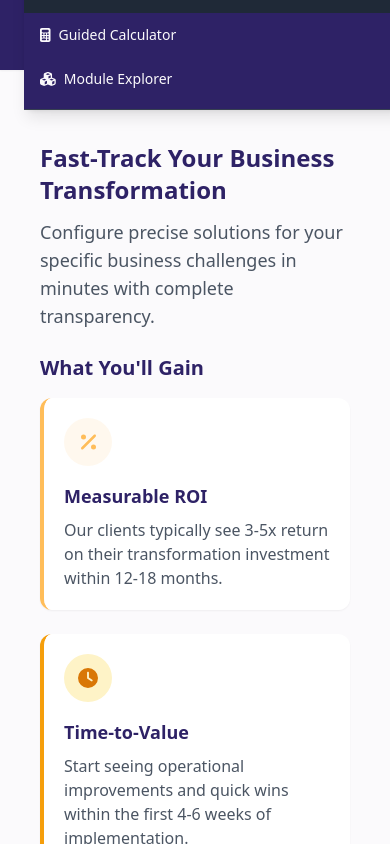
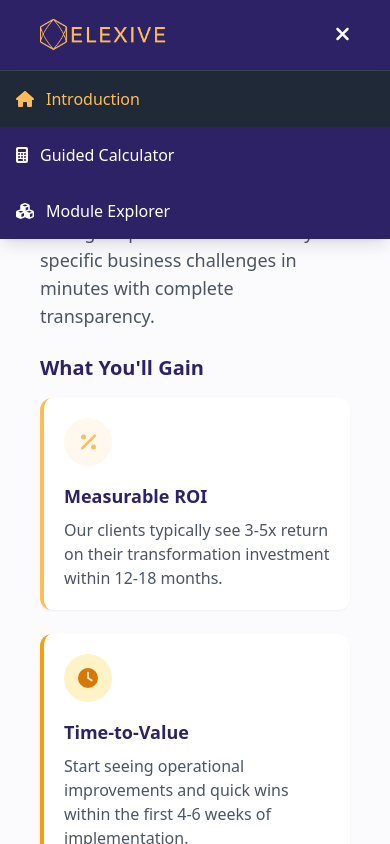
Before and after one commit to elexive-com/elexive-calc, a React (Create React App) app: page / in a window 390 px wide. Both pictures are taken after a click on the button "Open menu". Shown: the top 844 px of the page. Built offline with nearby package versions, Linux system fonts and the light colour scheme.

Commit message:
fixed the burger menu on mobile

```diff
--- a/src/components/Header.jsx
+++ b/src/components/Header.jsx
@@ -23,7 +23,7 @@ const Header = () => {
   };
 
   return (
-    <header className="elx-header relative z-50">
+    <header className="elx-header relative">
       <div className="container mx-auto flex justify-between items-center p-4">
         <div className="flex items-center">
           <a href="https://elexive.com/" target="_blank" rel="noopener noreferrer">
@@ -85,48 +85,46 @@ const Header = () => {
         </nav>
       </div>
 
-      {/* Mobile menu - slides in from top */}
-      <div className={`md:hidden absolute w-full bg-elx-primary transition-all duration-300 ease-in-out shadow-lg ${
-        mobileMenuOpen
-          ? 'max-h-60 opacity-100 border-b border-gray-700'
-          : 'max-h-0 opacity-0 overflow-hidden'
-      }`}>
-        <div className="container mx-auto py-2">
+      {/* New mobile menu implementation - fixed positioning */}
+      {mobileMenuOpen && (
+        <div className="md:hidden fixed top-[70px] left-0 right-0 bg-elx-primary border-t border-gray-700 shadow-lg">
+          <nav className="flex flex-col w-full">
             <button
               onClick={() => handleNavClick('introduction')}
-            className={`w-full flex items-center py-3 px-4 text-sm font-medium transition-colors ${
+              className={`w-full flex items-center py-4 px-4 text-base font-medium ${
                 activeTab === 'introduction'
                   ? 'text-elx-accent bg-gray-800'
-                : 'text-[#FBFAFC] hover:bg-gray-800'
+                  : 'text-white hover:bg-gray-800'
               }`}
             >
-            <FontAwesomeIcon icon={faHome} className="mr-2" />
+              <FontAwesomeIcon icon={faHome} className="mr-3" />
               Introduction
             </button>
             <button
               onClick={() => handleNavClick('calculator')}
-            className={`w-full flex items-center py-3 px-4 text-sm font-medium transition-colors ${
+              className={`w-full flex items-center py-4 px-4 text-base font-medium ${
                 activeTab === 'calculator'
                   ? 'text-elx-accent bg-gray-800'
-                : 'text-[#FBFAFC] hover:bg-gray-800'
+                  : 'text-white hover:bg-gray-800'
               }`}
             >
-            <FontAwesomeIcon icon={faCalculator} className="mr-2" />
+              <FontAwesomeIcon icon={faCalculator} className="mr-3" />
               Guided Calculator
             </button>
             <button
               onClick={() => handleNavClick('explorer')}
-            className={`w-full flex items-center py-3 px-4 text-sm font-medium transition-colors ${
+              className={`w-full flex items-center py-4 px-4 text-base font-medium ${
                 activeTab === 'explorer'
                   ? 'text-elx-accent bg-gray-800'
-                : 'text-[#FBFAFC] hover:bg-gray-800'
+                  : 'text-white hover:bg-gray-800'
               }`}
             >
-            <FontAwesomeIcon icon={faCubes} className="mr-2" />
+              <FontAwesomeIcon icon={faCubes} className="mr-3" />
               Module Explorer
             </button>
+          </nav>
         </div>
-      </div>
+      )}
     </header>
   );
 };
```
Lines whose indentation alone changed are shown as unchanged.
